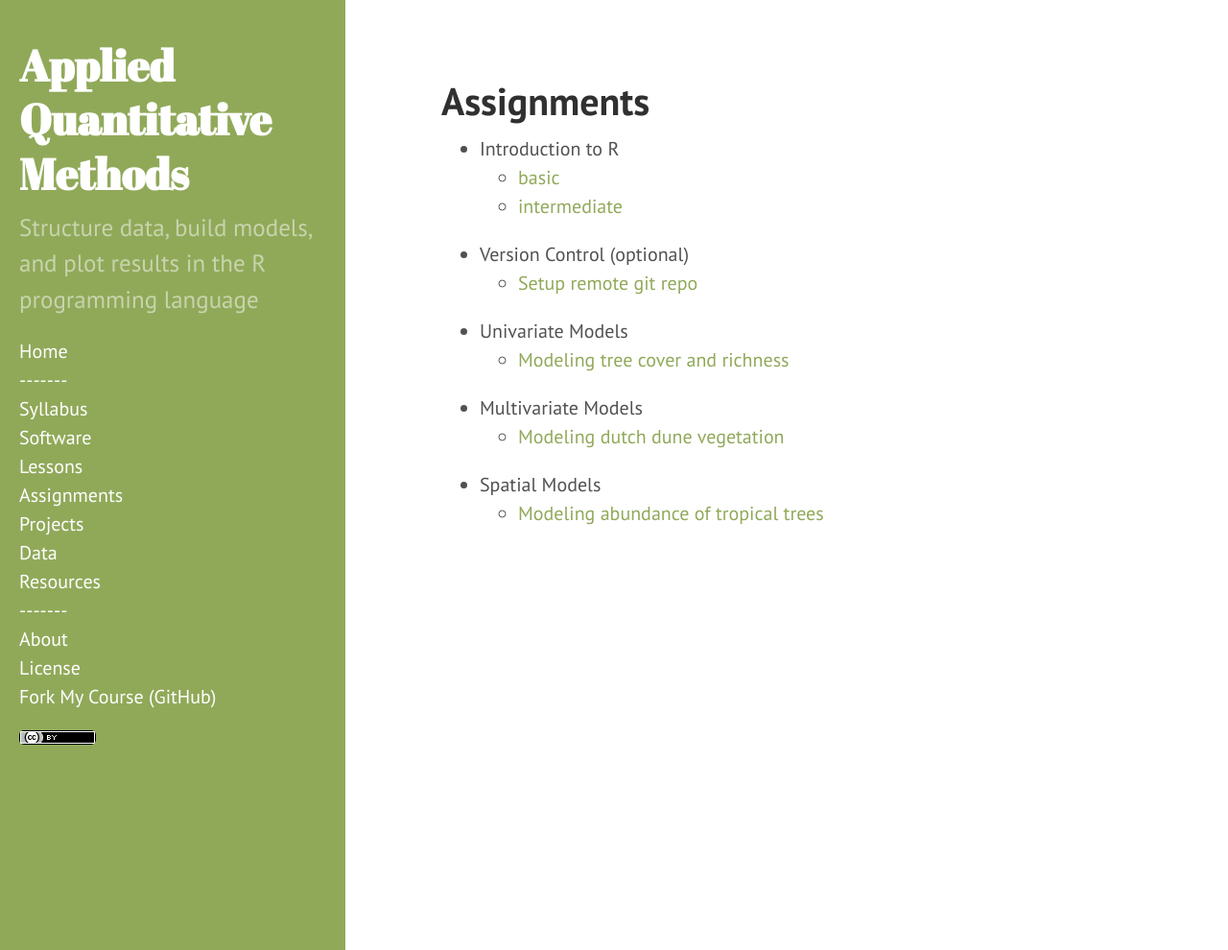
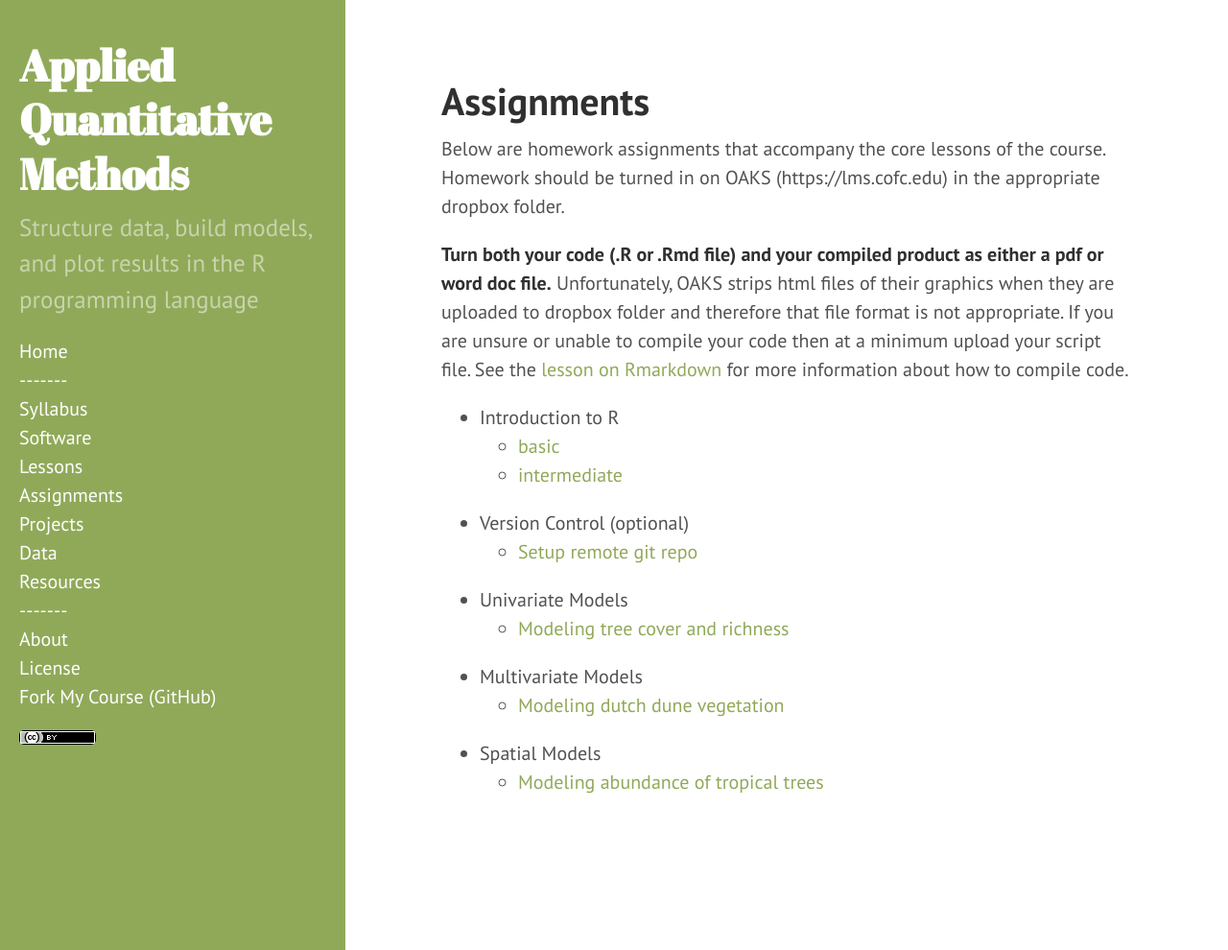
Before and after one commit to dmcglinn/quant_methods, a Jekyll site: the page built from assignments.md, in a window 1280 px wide and 990 px high. Shown: the whole window at 96% size. Built offline with Jekyll 4.4.1, drawn with Linux system fonts in a browser that asks for light colours.

Commit message:
Add notes about how to turn in homework to the assignments page.

```diff
--- a/assignments.md
+++ b/assignments.md
@@ -2,6 +2,16 @@
 layout: page
 title: Assignments
 ---
+
+Below are homework assignments that accompany the core lessons of the course.
+Homework should be turned in on OAKS (https://lms.cofc.edu) in the appropriate dropbox folder.
+
+**Turn both your code (.R or .Rmd file) and your compiled product as either a pdf
+or word doc file.** Unfortunately, OAKS strips html files of their graphics when
+they are uploaded to dropbox folder and therefore that file format is not
+appropriate. If you are unsure or unable to compile your code then at a minimum
+upload your script file. See the [lesson on Rmarkdown](./lessons/rmarkdown_notes.md) for more information about
+how to compile code.
 
 * Introduction to R
     - [basic](./R_basics)
```
